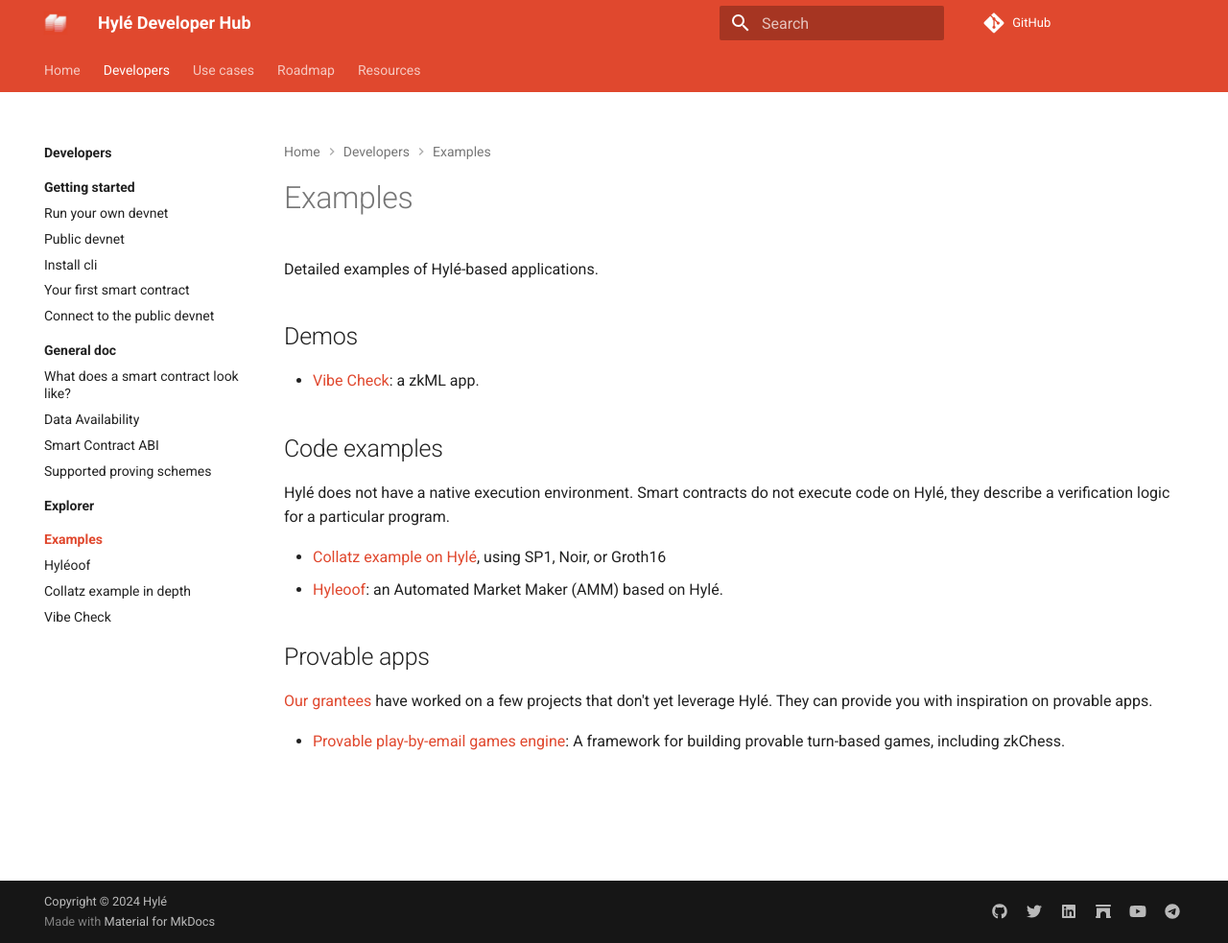
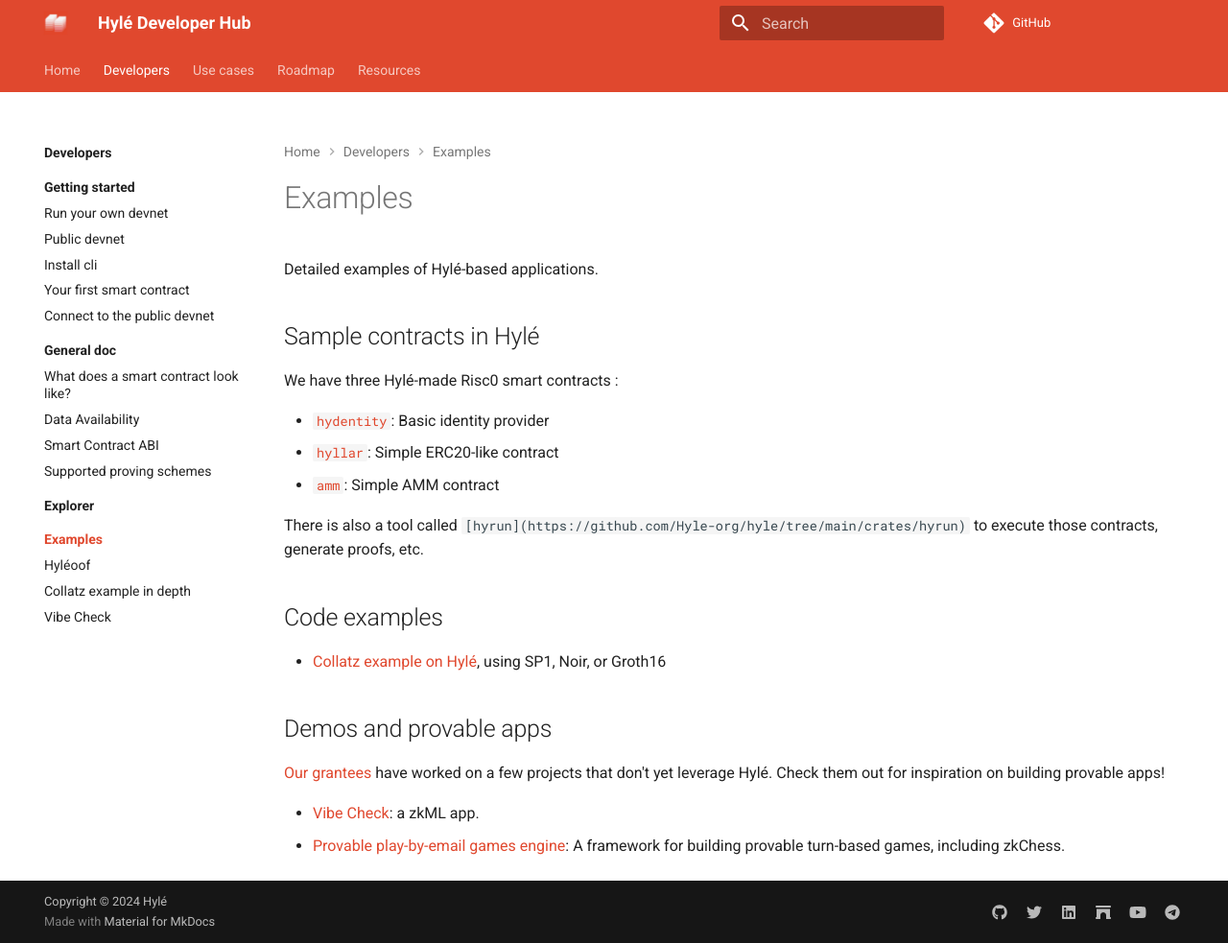
Before and after one commit to Hyle-org/devhub-hyle, an MkDocs documentation site: the page built from docs/developers/examples/index.md, in a window 1280 px wide and 983 px high. Shown: the whole window at 96% size. Built offline with MkDocs 1.6.1 and Material for MkDocs 9.7.7, drawn with Linux system fonts in a browser that asks for light colours; comment, search, counter and statistics services are not loaded.

Commit message:
add hydentity, hyllar, amm examples to example page; update others

```diff
--- a/docs/developers/examples/index.md
+++ b/docs/developers/examples/index.md
@@ -2,19 +2,23 @@
 
 Detailed examples of Hylé-based applications.
 
-## Demos
+## Sample contracts in Hylé
 
-* [Vibe Check](vibe-check.md): a zkML app.
+We have three Hylé-made Risc0 smart contracts :
+
+* [`hydentity`](https://github.com/Hyle-org/hyle/tree/main/contracts/hydentity): Basic identity provider
+* [`hyllar`](https://github.com/Hyle-org/hyle/tree/main/contracts/hyllar): Simple ERC20-like contract
+* [`amm`](amm.md): Simple AMM contract
+
+There is also a tool called `[hyrun](https://github.com/Hyle-org/hyle/tree/main/crates/hyrun)` to execute those contracts, generate proofs, etc.
 
 ## Code examples
 
-Hylé does not have a native execution environment. Smart contracts do not execute code on Hylé, they describe a verification logic for a particular program.
+* [Collatz example on Hylé](https://github.com/Hyle-org/examples/blob/main/README.md), using SP1, Noir, or Groth16
 
-* [Collatz example on Hylé](https://github.com/Hyle-org/examples/blob/main/README.md), using SP1, Noir, or Groth16
-* [Hyleoof](./amm.md): an Automated Market Maker (AMM) based on Hylé.
+## Demos and provable apps
 
-## Provable apps
+[Our grantees](../../resources/grants.md) have worked on a few projects that don't yet leverage Hylé. Check them out for inspiration on building provable apps!
 
-[Our grantees](../../resources/grants.md) have worked on a few projects that don't yet leverage Hylé. They can provide you with inspiration on provable apps.
-
-- [Provable play-by-email games engine](https://github.com/MatteoMer/provable-email-game-engine): A framework for building provable turn-based games, including zkChess.
+* [Vibe Check](vibe-check.md): a zkML app.
+* [Provable play-by-email games engine](https://github.com/MatteoMer/provable-email-game-engine): A framework for building provable turn-based games, including zkChess.
```
